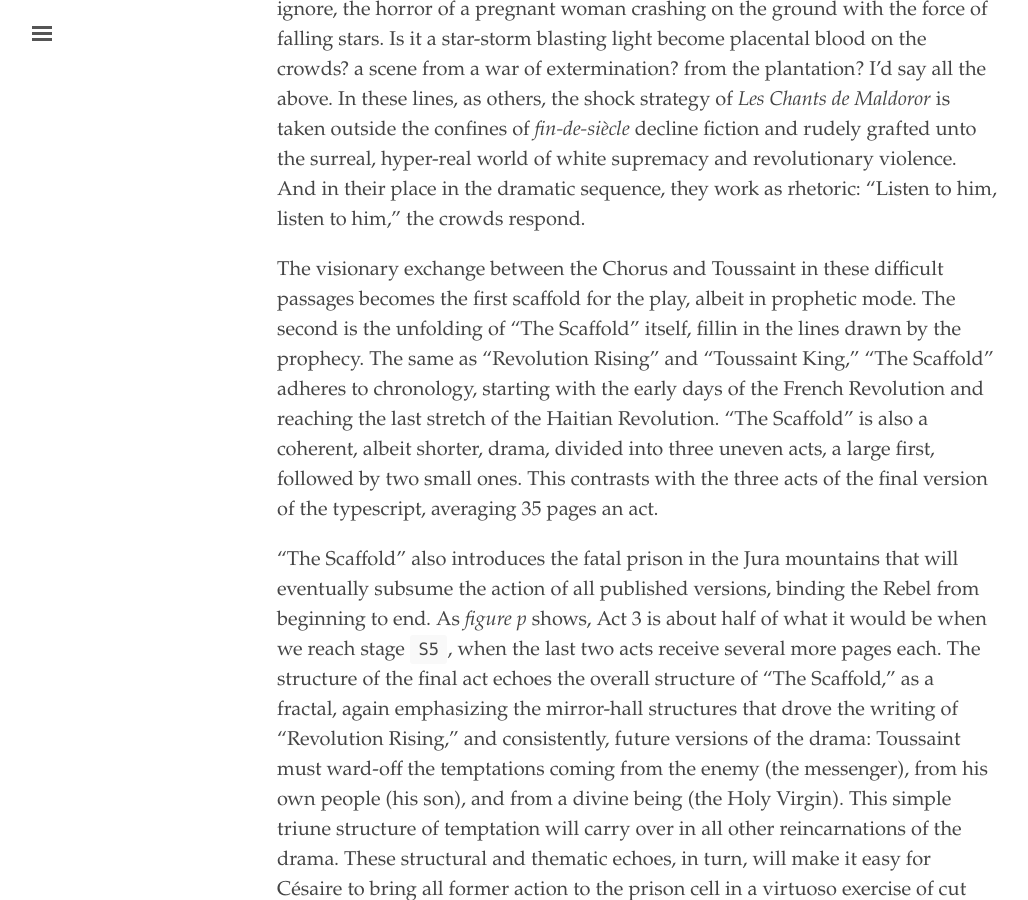
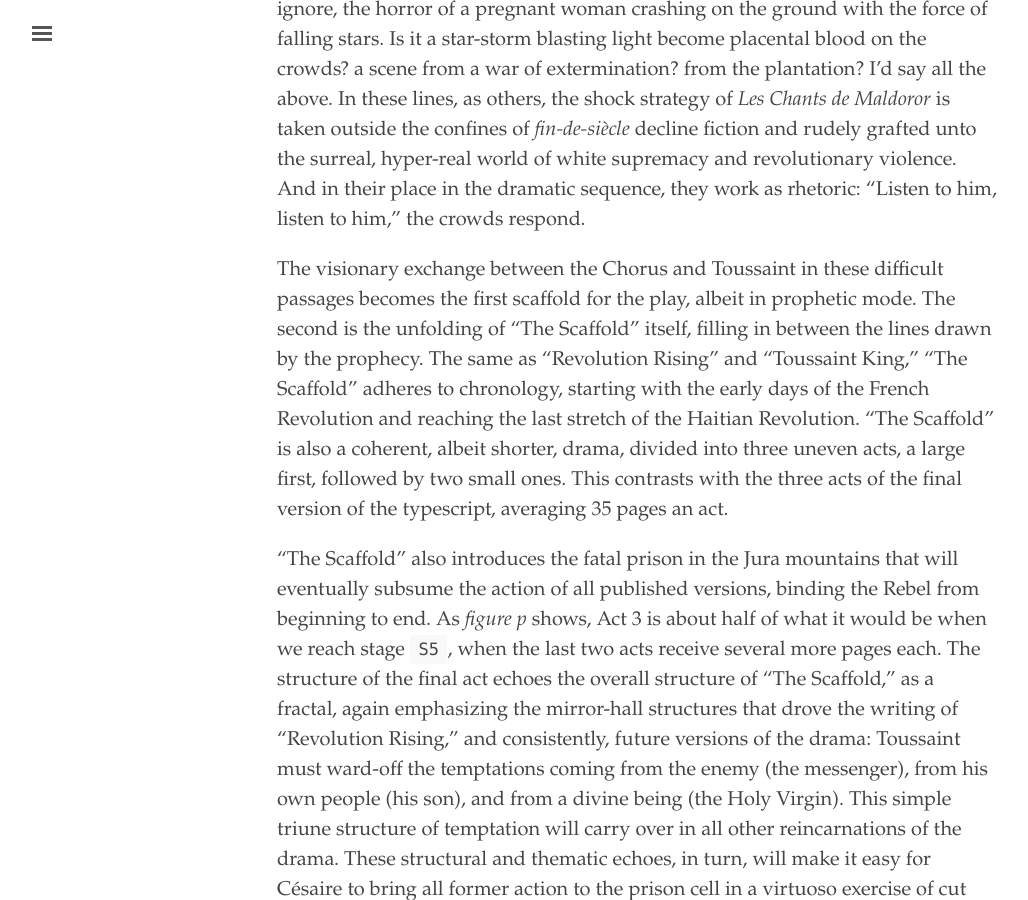
Before and after one commit to elotroalex/record, a Jekyll site: the page built from _chapters/02-pencil.md, in a window 1280 px wide and 900 px high, scrolled down 27437 px. Shown: the whole window, without its empty margins (3-1031 px from the left). Built offline with Jekyll 4.4.1, drawn with Linux system fonts in a browser that asks for light colours; some of the changed text lies outside the part shown.

Commit message:
spelling correction

```diff
--- a/_chapters/02-pencil.md
+++ b/_chapters/02-pencil.md
@@ -281,7 +281,7 @@ So strong is Césaire's belief at this point in the miraculous power of words, t
 
 A close reading of Césaire's poetry requires the most alarming trigger warning of all: absolute violence: mountains trembling with dental pain, and harder to ignore, the horror of a pregnant woman crashing on the ground with the force of falling stars. Is it a star-storm blasting light become placental blood on the crowds? a scene from a war of extermination? from the plantation? I'd say all the above. In these lines, as others, the shock strategy of *Les Chants de Maldoror* is taken outside the confines of *fin-de-siècle* decline fiction and rudely grafted unto the surreal, hyper-real world of white supremacy and revolutionary violence. And in their place in the dramatic sequence, they work as rhetoric: "Listen to him, listen to him," the crowds respond.
 
-The visionary exchange between the Chorus and Toussaint in these difficult passages becomes the first scaffold for the play, albeit in prophetic mode. The second is the unfolding of "The Scaffold" itself, fillin in the lines drawn by the prophecy. The same as "Revolution Rising" and "Toussaint King," "The Scaffold" adheres to chronology, starting with the early days of the French Revolution and reaching the last stretch of the Haitian Revolution. "The Scaffold" is also a coherent, albeit shorter, drama, divided into three uneven acts, a large first, followed by two small ones. This contrasts with the three acts of the final version of the typescript, averaging 35 pages an act.
+The visionary exchange between the Chorus and Toussaint in these difficult passages becomes the first scaffold for the play, albeit in prophetic mode. The second is the unfolding of "The Scaffold" itself, filling in between the lines drawn by the prophecy. The same as "Revolution Rising" and "Toussaint King," "The Scaffold" adheres to chronology, starting with the early days of the French Revolution and reaching the last stretch of the Haitian Revolution. "The Scaffold" is also a coherent, albeit shorter, drama, divided into three uneven acts, a large first, followed by two small ones. This contrasts with the three acts of the final version of the typescript, averaging 35 pages an act.
 
 "The Scaffold" also introduces the fatal prison in the Jura mountains that will eventually subsume the action of all published versions, binding the Rebel from beginning to end. As *figure p* shows, Act 3 is about half of what it would be when we reach stage `S5`, when the last two acts receive several more pages each. The structure of the final act echoes the overall structure of "The Scaffold," as a fractal, again emphasizing the mirror-hall structures that drove the writing of "Revolution Rising," and consistently, future versions of the drama: Toussaint must ward-off the temptations coming from the enemy (the messenger), from his own people (his son), and from a divine being (the Holy Virgin). This simple triune structure of temptation will carry over in all other reincarnations of the drama. These structural and thematic echoes, in turn, will make it easy for Césaire to bring all former action to the prison cell in a virtuoso exercise of cut and paste, and the thorough erasure of historical references to the Haitian Revolution.
 
```
Also changed, not shown: other parts of _chapters/02-pencil.md (+1 -1 lines).
